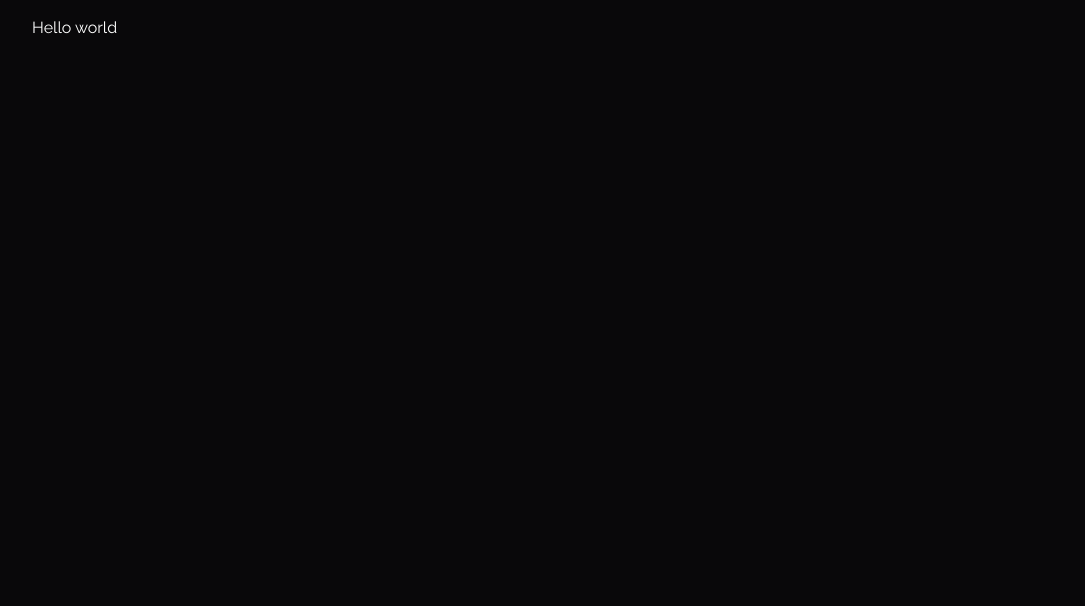
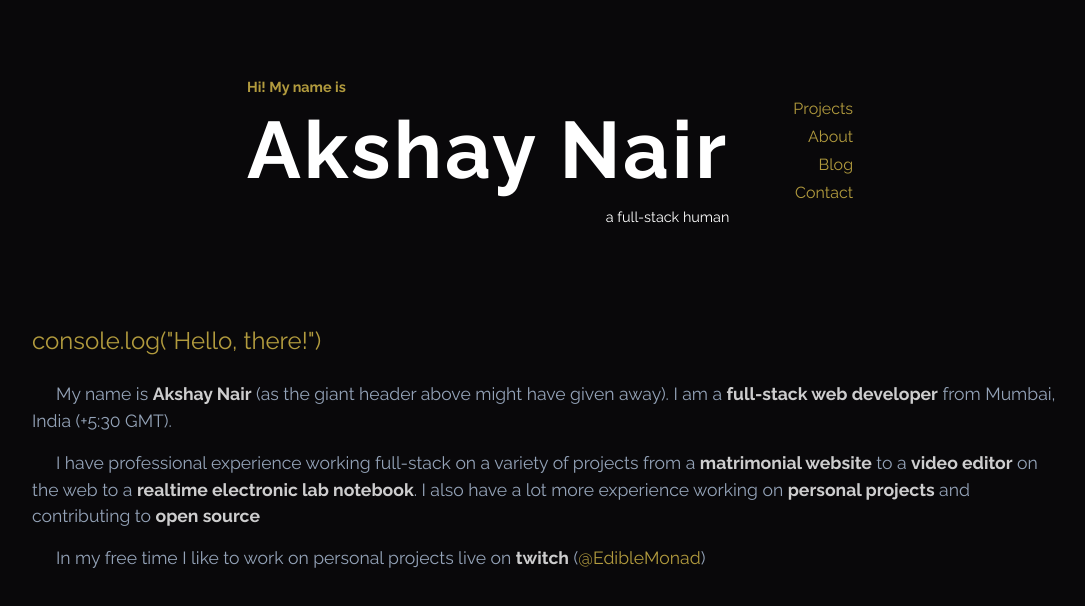
Before and after one commit to phenax/ediblemonad.dev, a Next.js app: page /about in a window 1280 px wide. Shown: the top 606 px of the page, without its empty margins (90-1175 px from the left). Built offline with nearby package versions, Linux system fonts and the light colour scheme.

Commit message:
feat: some stuff

```diff
--- a/app/about/page.tsx
+++ b/app/about/page.tsx
@@ -1,9 +1,22 @@
-// import Image from 'next/image'
-// import { Inter } from '@next/font/google'
 import styles from '../page.module.css'
-
-// const inter = Inter({ subsets: ['latin'] })
+import commonStyles from '../common.module.css'
 
 export default function About() {
-  return <main className={styles.main}>Hello world</main>
+  return (
+    <main className={styles.main}>
+      <h2 className="text-2xl text-bold pb-6" style={{ color: 'rgb(var(--accent-rgb))' }}>
+        {`console.log("Hello, there!")`}
+      </h2>
+
+      <div className={`indent-6 text-slate-400 ${styles.paraWrap}`}>
+        <p>My name is <b>Akshay Nair</b> (as the giant header above might have given away). I am a <b>full-stack web developer</b> from Mumbai, India (+5:30 GMT).</p>
+
+        <p>I have professional experience working full-stack on a variety of projects from a <b>matrimonial website</b> to a <b>video editor</b> on the web to a <b>realtime electronic lab notebook</b>. I also have a lot more experience working on <b>personal projects</b> and contributing to <b>open source</b></p>
+
+        <p>
+          In my free time I like to work on personal projects live on <b>twitch</b> (<a href="https://twitch.tv/EdibleMonad" target="_blank _parent" className={commonStyles.link}>@EdibleMonad</a>)
+        </p>
+      </div>
+    </main>
+  )
 }
--- /dev/null
+++ b/app/common.module.css
@@ -0,0 +1,8 @@
+.link {
+  color: rgb(var(--accent-rgb));
+}
+
+.code {
+  font-weight: 700;
+  font-family: var(--font-mono);
+}
--- /dev/null
+++ b/app/layout.module.css
@@ -0,0 +1,52 @@
+.navLink {
+  position: relative;
+}
+.navLink::after {
+  content: '';
+  position: absolute;
+  right: -4px;
+  bottom: -2px;
+  width: 40px;
+  height: 12px;
+  border-right: 1px solid rgb(var(--accent-rgb));
+  border-bottom: 1px solid rgb(var(--accent-rgb));
+
+
+  opacity: 0;
+  transition: opacity 0.1s ease-in-out;
+}
+.navLink:hover::after {
+  opacity: 1;
+}
+
+.header {
+  position: relative;
+  padding: 5rem 0;
+  text-align: center;
+}
+
+.headerName {
+  text-align: left;
+  display: inline-block;
+}
+
+.headerTitle {
+  font-size: 5rem;
+  font-weight: bold;
+  letter-spacing: 3px;
+  line-height: 1.4em;
+}
+
+.headerTitle::before {
+  letter-spacing: 0;
+  content: 'Hi! My name is';
+  display: block;
+  color: rgb(var(--accent-rgb));
+  font-size: 0.9rem;
+  line-height: 1em;
+}
+
+.headerSubtitle {
+  font-size: 0.9rem;
+  text-align: right;
+}
--- a/app/layout.tsx
+++ b/app/layout.tsx
@@ -1,9 +1,19 @@
+import Link from 'next/link'
 import { Raleway } from '@next/font/google'
+import styles from './layout.module.css'
+import commonStyles from './common.module.css'
 import './globals.css'
 
 const font = Raleway({
   preload: true,
 })
+
+const navLinks = [
+  { name: 'Projects', link: { pathname: '/' } },
+  { name: 'About', link: { pathname: '/about' } },
+  { name: 'Blog', link: { pathname: '/blog' } },
+  { name: 'Contact', link: { pathname: '/contact' } },
+]
 
 export default function RootLayout({
   children,
@@ -12,12 +22,29 @@ export default function RootLayout({
 }) {
   return (
     <html lang="en">
-      {/*
-        <head /> will contain the components returned by the nearest parent
-        head.tsx. Find out more at https://beta.nextjs.org/docs/api-reference/file-conventions/head
-      */}
       <head />
-      <body className={font.className}>{children}</body>
+      <body className={font.className}>
+        <header className={styles.header}>
+          <div className={styles.headerName}>
+            <h1 className={styles.headerTitle}>Akshay Nair</h1>
+            <div className={styles.headerSubtitle}>a full-stack human</div>
+          </div>
+          <div className="inline-block text-right align-top" style={{ margin: '0.8rem 0 0 4rem' }}>
+            {navLinks.map(({ name, link }) => (
+              <div key={name} className="pt-1">
+                <Link
+                  href={link}
+                  className={`${commonStyles.link} ${styles.navLink}`}
+                >
+                  {name}
+                </Link>
+              </div>
+            ))}
+          </div>
+        </header>
+
+        {children}
+      </body>
     </html>
   )
 }
--- a/app/page.module.css
+++ b/app/page.module.css
@@ -4,62 +4,14 @@
   margin: 0 auto;
 }
 
-.navLink {
-  position: relative;
-}
-.navLink::after {
-  content: '';
-  position: absolute;
-  right: -4px;
-  bottom: -2px;
-  width: 40px;
-  height: 12px;
-  border-right: 1px solid rgb(var(--accent-rgb));
-  border-bottom: 1px solid rgb(var(--accent-rgb));
-
-
-  opacity: 0;
-  transition: opacity 0.1s ease-in-out;
-}
-.navLink:hover::after {
-  opacity: 1;
+.paraWrap p {
+  padding-bottom: 1rem;
+  font-size: 1.1rem;
 }
 
-.code {
-  font-weight: 700;
-  font-family: var(--font-mono);
-}
-
-.header {
-  position: relative;
-  padding: 5rem 0;
-  text-align: center;
-}
-
-.headerName {
-  text-align: left;
-  display: inline-block;
-}
-
-.headerTitle {
-  font-size: 5rem;
-  font-weight: bold;
-  letter-spacing: 3px;
-  line-height: 1.4em;
-}
-
-.headerTitle::before {
-  letter-spacing: 0;
-  content: 'Hi! My name is';
-  display: block;
-  color: rgb(var(--accent-rgb));
-  font-size: 0.9rem;
-  line-height: 1em;
-}
-
-.headerSubtitle {
-  font-size: 0.9rem;
-  text-align: right;
+.paraWrap p b {
+  color: white;
+  opacity: 0.8;
 }
 
 .tag {
@@ -75,10 +27,6 @@
 .tagSelected {
   color: rgb(var(--accent-foreground-rgb));
   background-color: rgb(var(--accent-rgb));
-}
-
-.link {
-  color: rgb(var(--accent-rgb));
 }
 
 .project {
@@ -115,7 +63,3 @@
 .projectTitle {
   font-size: 1.8rem;
 }
-
-/* Mobile and Tablet */
-@media (max-width: 1023px) {
-}
--- a/app/page.tsx
+++ b/app/page.tsx
@@ -1,8 +1,8 @@
 'use client'
 import { useState } from 'react'
-import Link from 'next/link'
 import projectData from '../data/projects.json'
 import styles from './page.module.css'
+import commonStyles from './common.module.css'
 
 const projectIds: Array<keyof typeof projectData> = [
   'algebraic-effects',
@@ -37,7 +37,7 @@ const tags = Array.from(new Set(projectList.flatMap((p) => p.tags)).values())
 const ProjectCard = ({ project }: { project: Project }) => (
   <div className={styles.project}>
     <h2 className={`mb-4 ${styles.projectTitle}`}>
-      <a className={styles.link} href={project.link} target="_blank _parent">
+      <a className={commonStyles.link} href={project.link} target="_blank _parent">
         {project.title}
       </a>
     </h2>
@@ -45,37 +45,10 @@ const ProjectCard = ({ project }: { project: Project }) => (
   </div>
 )
 
-const navLinks = [
-  { name: 'Projects', link: { pathname: '/' } },
-  { name: 'About', link: { pathname: '/about' } },
-  { name: 'Blog', link: { pathname: '/blog' } },
-  { name: 'Contact', link: { pathname: '/contact' } },
-]
-
 export default function Home() {
   const [selectedTags, setSelectedTags] = useState<Set<string>>(new Set())
 
   return (
-    <div>
-      <header className={styles.header}>
-        <div className={styles.headerName}>
-          <h1 className={styles.headerTitle}>Akshay Nair</h1>
-          <div className={styles.headerSubtitle}>a full-stack human</div>
-        </div>
-        <div className="inline-block text-right align-top" style={{ margin: '0.8rem 0 0 4rem' }}>
-          {navLinks.map(({ name, link }) => (
-            <div key={name} className="pt-1">
-              <Link
-                href={link}
-                className={`${styles.link} ${styles.navLink}`}
-              >
-                {name}
-              </Link>
-            </div>
-          ))}
-        </div>
-      </header>
-
     <main className={styles.main}>
       <div className="mb-5">
         <span
@@ -114,6 +87,5 @@ export default function Home() {
         ))}
       </div>
     </main>
-    </div>
   )
 }
```
Lines whose indentation alone changed are shown as unchanged.
